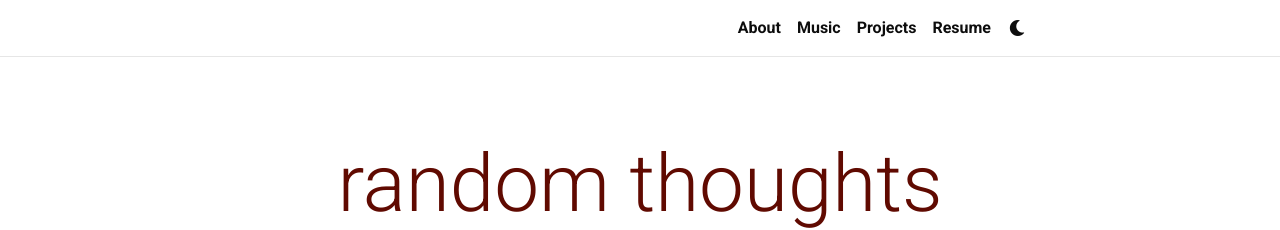
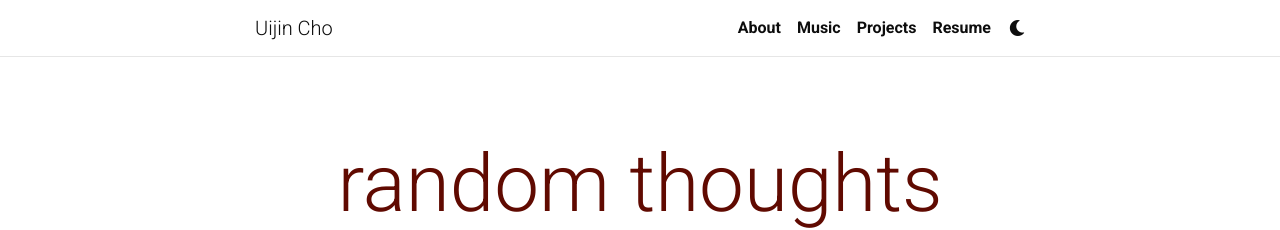
Before and after one commit to uijincho/uijincho.github.io, a Jekyll site: the page built from blog/index.html, in a window 1280 px wide. Shown: the top 230 px of the page. Built offline with Jekyll 4.4.1, drawn with Linux system fonts in a browser that asks for light colours; the list of posts is cut into pages by our own code; comment, search, counter and statistics services are not loaded; a style sheet for code colours, icons or effects is not loaded.

Commit message:
Update _config.yml

```diff
--- a/_config.yml
+++ b/_config.yml
@@ -2,7 +2,7 @@
 # Site settings
 # -----------------------------------------------------------------------------
 
-title:
+title: Uijin Cho
 first_name: Uijin
 middle_name:
 last_name: Cho
```
